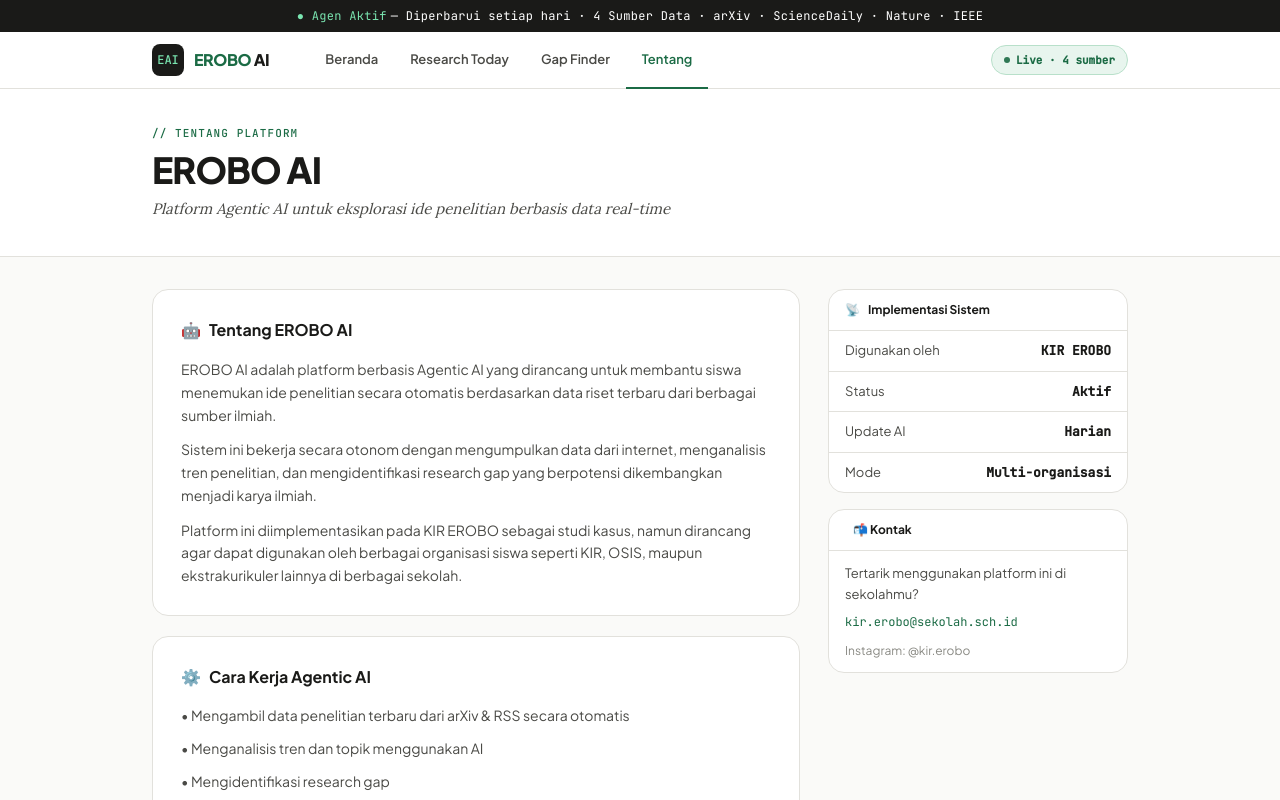
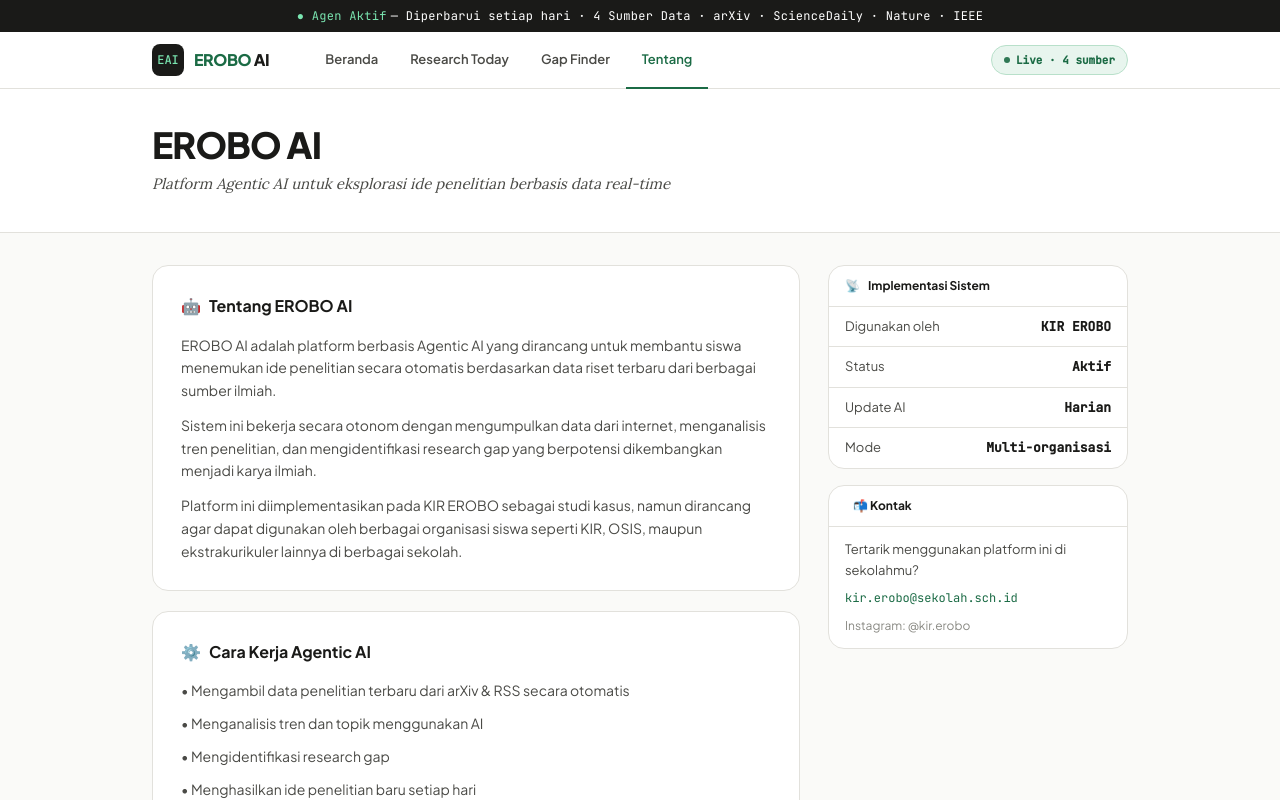
Before and after one commit to Vkzapple/eroboAI, a Next.js app: page /about in a window 1280 px wide. Shown: the top 800 px of the page. Built offline with nearby package versions, Linux system fonts and the light colour scheme.

Commit message:
rapihin dikit

```diff
--- a/src/app/about/page.tsx
+++ b/src/app/about/page.tsx
@@ -39,9 +39,7 @@
       {/* Header */}
       <div className="bg-white border-b border-border">
         <div className="max-w-5xl mx-auto px-6 py-9">
-          <p className="text-[11px] font-mono font-medium text-accent tracking-widest uppercase mb-2">
-            // Tentang Platform
-          </p>
+
           <h1 className="text-4xl font-extrabold tracking-tight mb-2">EROBO AI</h1>
           <p className="text-[15px] font-serif italic text-ink-2">
             Platform Agentic AI untuk eksplorasi ide penelitian berbasis data real-time
--- a/src/app/page.tsx
+++ b/src/app/page.tsx
@@ -82,7 +82,7 @@
   },
   {
     metric: 'Gratis',
-    label: 'untuk Semua KIR',
+    label: 'untuk Semua Siswa',
     desc: 'Open untuk seluruh siswa Indonesia',
     color: 'bg-[#F5E8FB] border-[#DDB8F0] text-[#7B2FBE]',
   },
@@ -93,7 +93,7 @@
   {
     emoji: '🔬',
     title: 'Cari Topik Karya Ilmiah',
-    desc: 'Tidak tahu mau meneliti apa? EROBO.AI menampilkan gap penelitian aktual yang bisa langsung dijadikan judul KIR.',
+    desc: 'Tidak tahu mau meneliti apa? EROBO.AI menampilkan gap penelitian aktual yang bisa langsung dijadikan judul Karya Tulis Ilmiah.',
   },
   {
     emoji: '📰',
@@ -133,7 +133,7 @@
           {/* Brand pill */}
           <div className="inline-flex items-center gap-2.5 bg-white/8 border border-white/15 rounded-full px-4 py-1.5 mb-8">
             <span className="w-1.5 h-1.5 rounded-full bg-[#7AE5B0] animate-pulse" />
-            <span className="text-[11px] font-mono text-white/60 tracking-widest uppercase">Dibuat oleh EROBO · Untuk semua siswa KIR Indonesia</span>
+            <span className="text-[11px] font-mono text-white/60 tracking-widest uppercase">Dibuat oleh EROBO · Untuk semua siswa Indonesia</span>
           </div>
 
           {/* Headline */}
```
